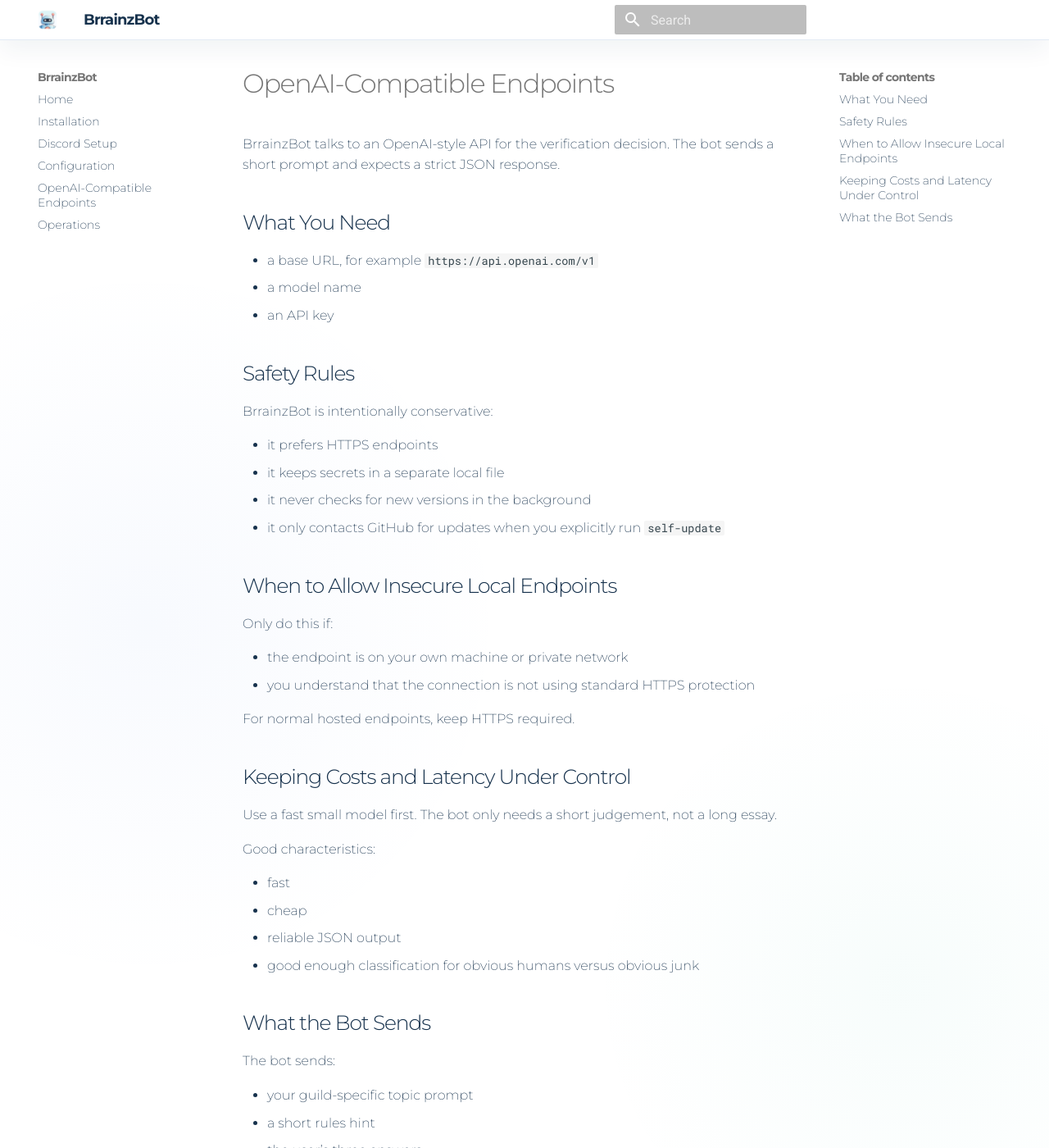
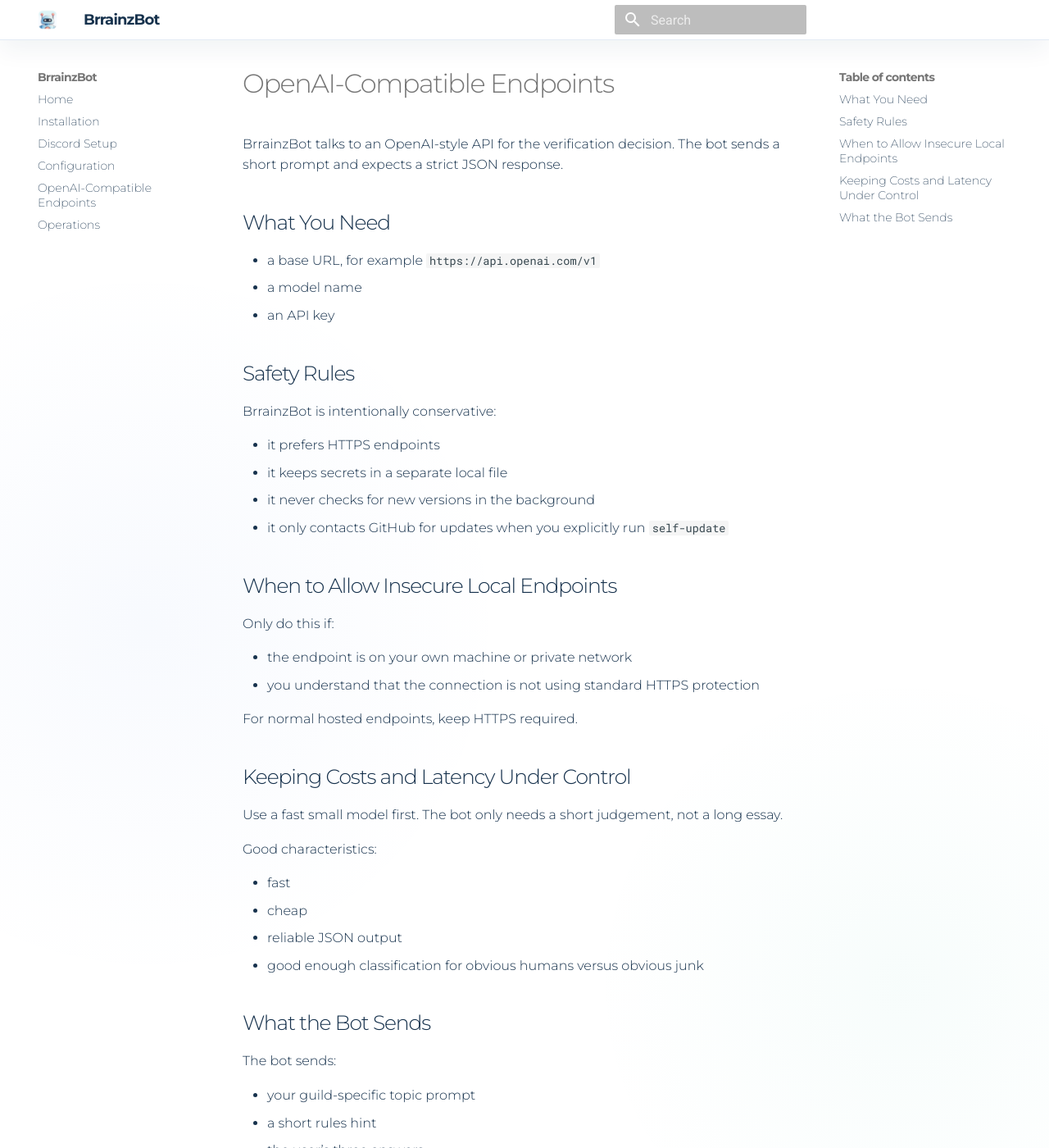
Before and after one commit to pardeike/BrrainzBot, an MkDocs documentation site: the page built from docs/openai-compatible.md, in a window 1280 px wide and 1400 px high. Shown: the whole window at 82% size. Built offline with MkDocs 1.6.1 and Material for MkDocs 9.7.7, drawn with Linux system fonts in a browser that asks for light colours; comment, search, counter and statistics services are not loaded.

Commit message:
Increase docs body text weight

```diff
--- a/docs/stylesheets/extra.css
+++ b/docs/stylesheets/extra.css
@@ -67,6 +67,16 @@ body {
 
 .md-typeset a {
   color: var(--bb-blue);
+}
+
+.md-typeset :where(p, li) {
+  font-weight: 300;
+}
+
+.hero-shell :where(p, li),
+.bb-section :where(p, li),
+.cta-panel :where(p, li) {
+  font-weight: 200;
 }
 
 .md-typeset .admonition,
```
